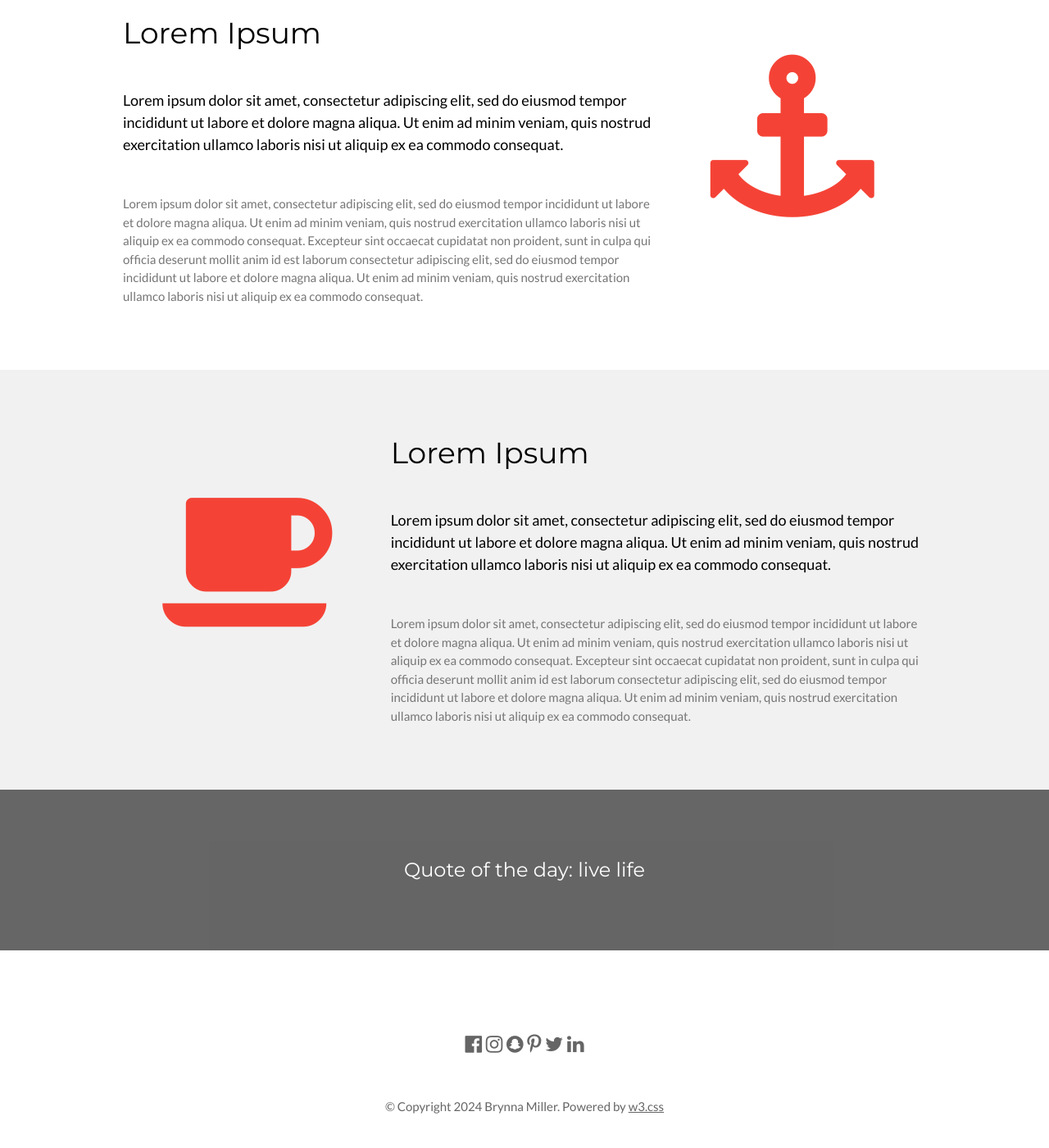
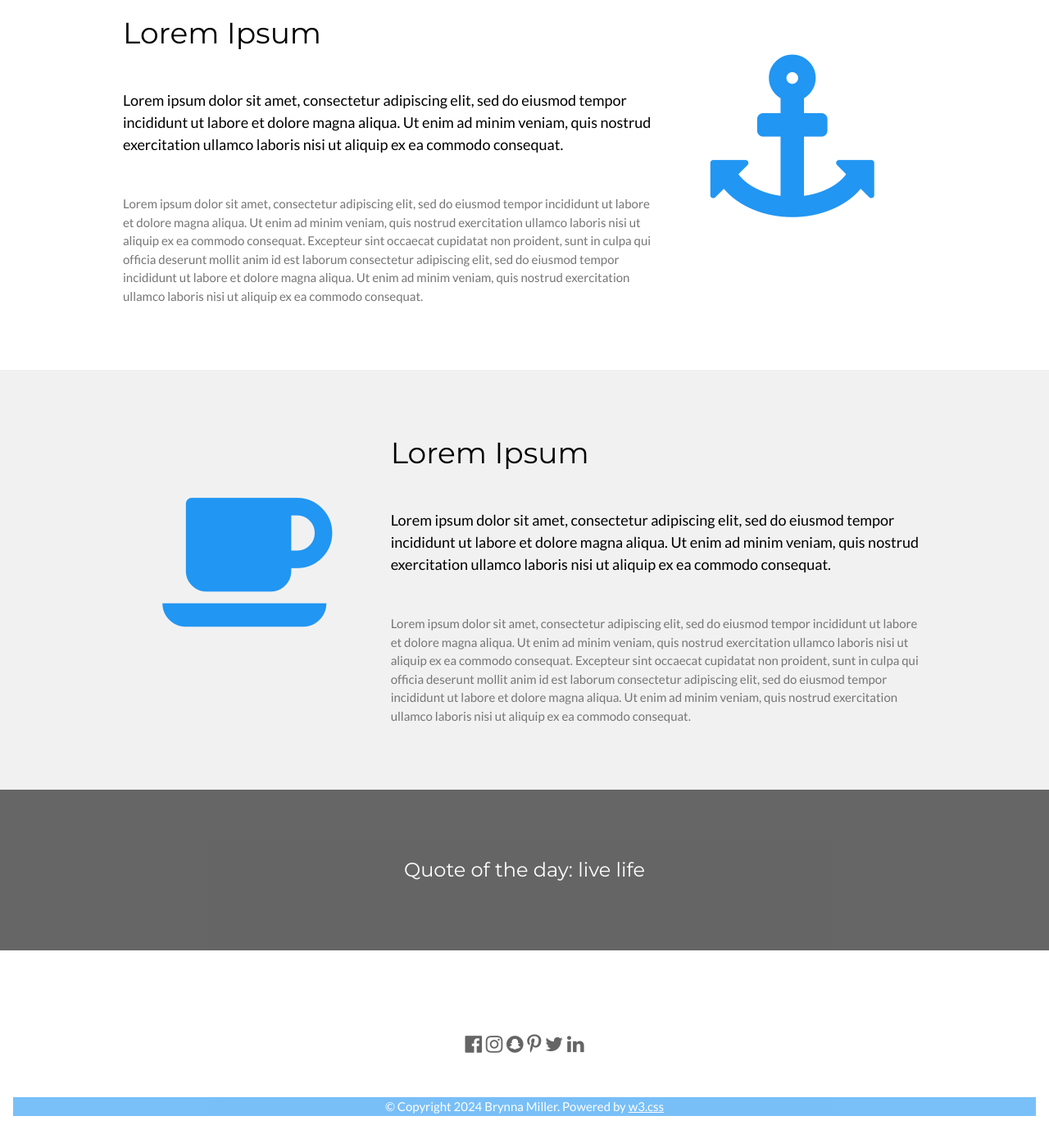
Before and after one commit to brynnam/disneymovieanalysis, a plain HTML site: page index.html in a window 1280 px wide. Shown: the part 500-1900 px from the top of the page at 82% size. Drawn offline with Linux system fonts and the light colour scheme.

Commit message:
replace red with blue

```diff
--- a/index.html
+++ b/index.html
@@ -55,7 +55,7 @@ body,h1,h2,h3,h4,h5,h6 {font-family: "Lato", sans-serif}
     </div>
 
     <div class="w3-third w3-center">
-      <i class="fa fa-anchor w3-padding-64 w3-text-red"></i>
+      <i class="fa fa-anchor w3-padding-64 w3-text-blue"></i>
     </div>
   </div>
 </div>
@@ -64,7 +64,7 @@ body,h1,h2,h3,h4,h5,h6 {font-family: "Lato", sans-serif}
 <div class="w3-row-padding w3-light-grey w3-padding-64 w3-container">
   <div class="w3-content">
     <div class="w3-third w3-center">
-      <i class="fa fa-coffee w3-padding-64 w3-text-red w3-margin-right"></i>
+      <i class="fa fa-coffee w3-padding-64 w3-text-blue w3-margin-right"></i>
     </div>
 
     <div class="w3-twothird">
@@ -92,7 +92,7 @@ body,h1,h2,h3,h4,h5,h6 {font-family: "Lato", sans-serif}
     <i class="fa fa-twitter w3-hover-opacity"></i>
     <i class="fa fa-linkedin w3-hover-opacity"></i>
  </div>
- <p>© Copyright 2024 Brynna Miller. Powered by <a href="https://www.w3schools.com/w3css/default.asp" target="_blank">w3.css</a></p>
+ <p class="w3-blue">© Copyright 2024 Brynna Miller. Powered by <a href="https://www.w3schools.com/w3css/default.asp" target="_blank">w3.css</a></p>
 </footer>
 
 <script>
```
